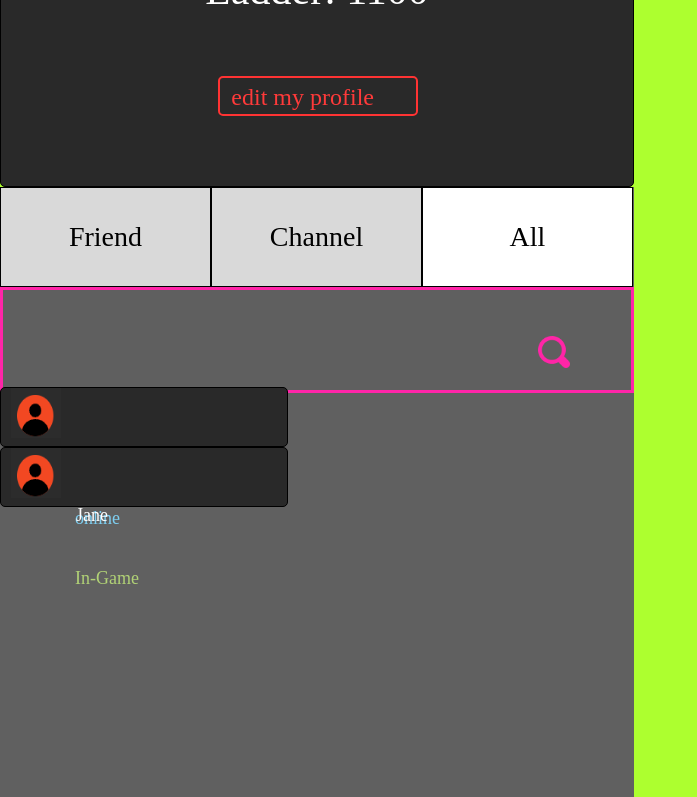
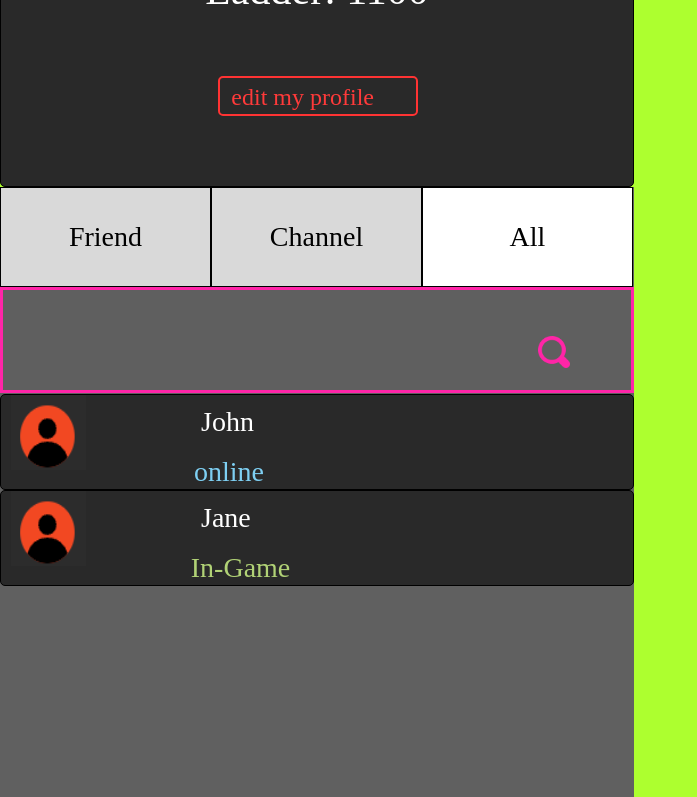
Before and after one commit to ft-ts/frontend, a Next.js app: page /main/right-wrapper in a window 1280 px wide. Shown: the part 499-1296 px from the top of the page, without its empty margins (0-697 px from the left). Built offline with nearby package versions, Linux system fonts and the light colour scheme; a web font is replaced by a local one.

Commit message:
feat: chat resize continue

```diff
--- a/src/app/main/mid-wrapper/game/game-wrapper.module.scss
+++ b/src/app/main/mid-wrapper/game/game-wrapper.module.scss
@@ -3,7 +3,7 @@
   }
 
   $backgroundWidth: 1280px;
-  $backgroundHeigth: 680px;
+  $backgroundHeigth: 686px;
   $MatchWidth: 300px;
 
   .gameBackground{
--- a/src/app/main/right-wrapper/userList.module.scss
+++ b/src/app/main/right-wrapper/userList.module.scss
@@ -72,10 +72,9 @@
  .userListRectangle{
     box-sizing: border-box;
     position: absolute;
-    width: 288px;
-    height: 60px;
+    width: $userListBackgroundWidth;
+    height: ($userListBackgroundHeight - 100 - 106) / 5;
     left: 0px;
-    top: 400px;
     background: #292929;
     border: 1px solid #000000;
     border-radius: 5px;
@@ -83,8 +82,8 @@
 
 /* In your CSS Module */
 
-$fontLeft: 74px;
-$fontTop: 18px;
+$fontLeft: -60px;
+$fontTop: 50px;
 
 
  .GameState{
@@ -96,7 +95,7 @@ $fontTop: 18px;
     font-family: 'ArcadeClassic';
     font-style: normal;
     font-weight: 400;
-    font-size: 18px;
+    font-size: $SelectfontSize;
     line-height: 32px;
     display: flex;
     align-items: center;
@@ -113,7 +112,7 @@ $fontTop: 18px;
     font-family: 'ArcadeClassic';
     font-style: normal;
     font-weight: 400;
-    font-size: 18px;
+    font-size: $SelectfontSize;;
     line-height: 32px;
     display: flex;
     align-items: center;
@@ -130,7 +129,7 @@ $fontTop: 18px;
     font-family: 'ArcadeClassic';
     font-style: normal;
     font-weight: 400;
-    font-size: 18px;
+    font-size: $SelectfontSize;
     line-height: 32px;
     display: flex;
     align-items: center;
@@ -142,12 +141,12 @@ $fontTop: 18px;
     position: relative;
     width: auto;
     height: auto;
-    left: 75px;
-    top: -3px;
+    left: 200px;
+    top: -70px;
     font-family: 'ArcadeClassic';
     font-style: normal;
     font-weight: 400;
-    font-size: 18px;
+    font-size: $SelectfontSize;
     line-height: 40px;
     display: flex;
     align-items: center;
--- a/src/app/main/right-wrapper/userList.tsx
+++ b/src/app/main/right-wrapper/userList.tsx
@@ -71,7 +71,7 @@ const UserListContainer = (props: UserListContainerProps) => {
     return (
       <div>
         {props.users.map((user, index) => (
-          <UserListBox key={index} user={user} top={`${200 + index * 60}px`} />
+          <UserListBox key={index} user={user} top={`${207 + index * 96}px`} />
         ))}
       </div>
     );
@@ -116,11 +116,9 @@ const UserListContainer = (props: UserListContainerProps) => {
 const UserListBox = (props: UserListBoxProps) => {
     return (
       <button className={styles.userListRectangle} style={{ top: props.top }}>
-        <img src={props.user.userProfilePicture} alt="profile" style={{ width: '50px', height: '50px', marginLeft: "10px" }} />
+        <img src={props.user.userProfilePicture} alt="profile" style={{ width: '75px', height: '75px', marginLeft: "10px" }} />
         <div className={styles.userProfileName}>
           {props.user.nickName}
-        </div>
-        <div>
           <DisplayUserGameState
             gameState={props.user.gameState}
             online={props.user.online}
```
